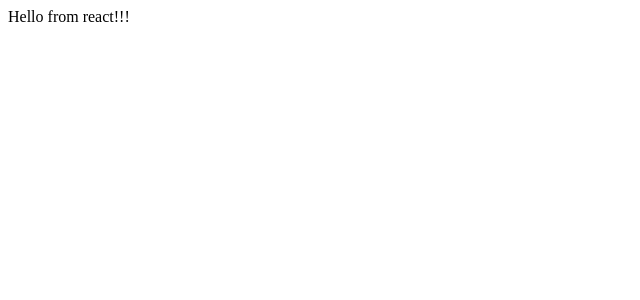
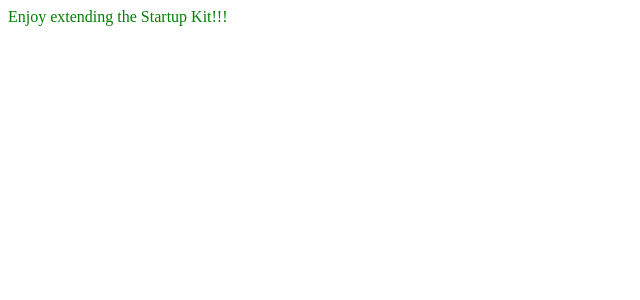
Before and after one commit to Saransh27/ReactWebpackBabelSeedStarter, a React app: page / in a window 1280 px wide. Shown: the top 300 px of the page, without its empty margins (0-640 px from the left). Built offline with nearby package versions, Linux system fonts and the light colour scheme; the HTML template or start-up script is replaced by a standard one.

Commit message:
added public folder

```diff
--- /dev/null
+++ b/public/index.html
@@ -0,0 +1,16 @@
+<!DOCTYPE html>
+<html lang="en">
+<head>
+    <meta charset="UTF-8">
+    <meta name="viewport" content="width=device-width, initial-scale=1.0">
+    <meta http-equiv="X-UA-Compatible" content="ie=edge">
+    <link rel="stylesheet" type='text/css' href="styles.css">
+    <title>Document</title>
+</head>
+<body>
+    <div id="root"></div>
+
+
+    <script src="bundle.js"></script>
+</body>
+</html>
--- /dev/null
+++ b/public/styles.css
@@ -0,0 +1,3 @@
+.test-class{
+    color: green;
+}
--- a/src/components/App.jsx
+++ b/src/components/App.jsx
@@ -6,7 +6,7 @@ export default class App extends React.Component{
     render(){
         return(
             <div className="test-class">
-                Hello from react!!!
+                Enjoy extending the Startup Kit!!!
             </div>
             )
     }
```
Also changed, not shown: 1 other file (tests, documents, lock files or other folders).
